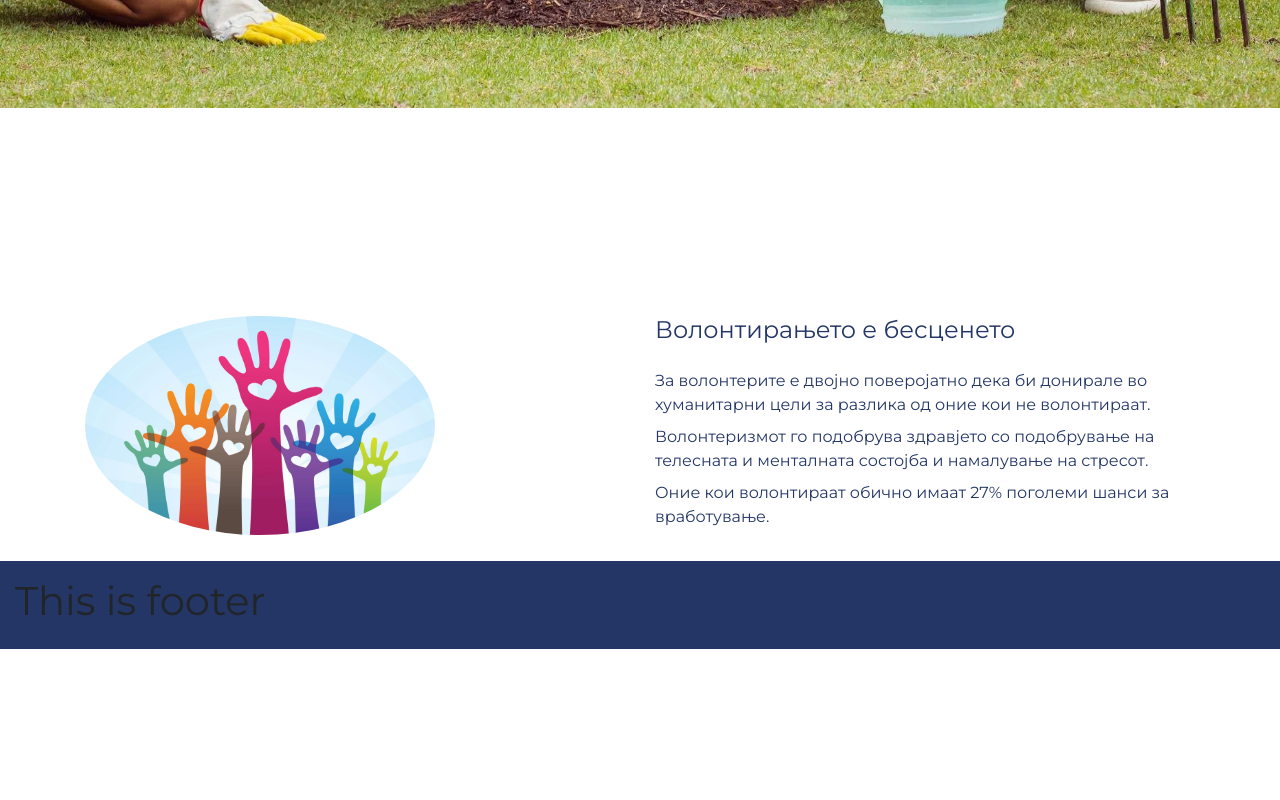
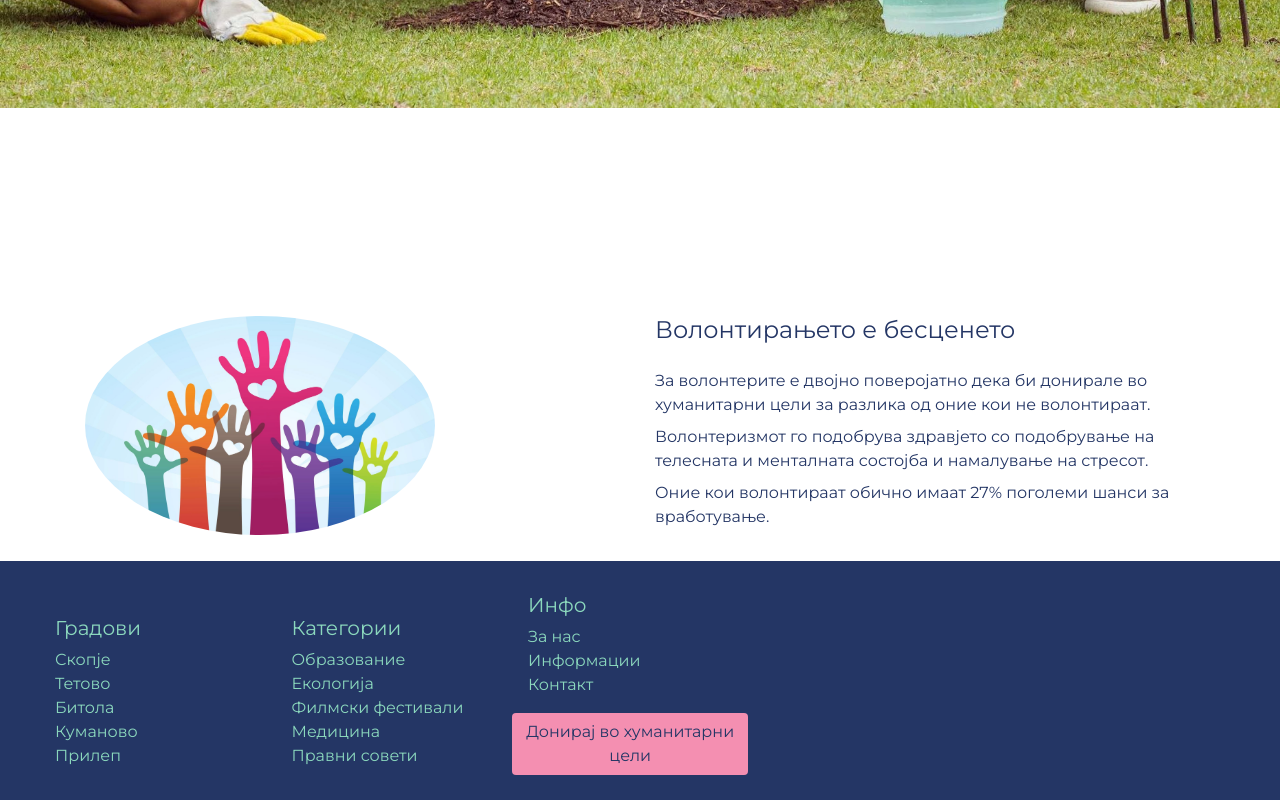
Before and after one commit to AngelaMurgoska/DigitVolunteeringApp, a React (Create React App) app: page / in a window 1280 px wide. Shown: the part 770-1570 px from the top of the page. Before the commit the page ends 1419 px from the top, so only its background shows below. Built offline with nearby package versions, Linux system fonts and the light colour scheme.

Commit message:
Footer Links added

```diff
--- a/src/components/Footer.js
+++ b/src/components/Footer.js
@@ -1,12 +1,19 @@
 import React, {Component} from 'react';
 import '../../node_modules/bootstrap/dist/css/bootstrap.min.css';
 import './Footer.css'
+import FooterLinks from "./FooterLinks/FooterLinks";
 
 class Footer extends Component {
     render(){
         return (
             <div className={"container-fluid footer-bg py-3 mt-4"}>
-                <h1>This is footer</h1>
+                <div className={"row"}>
+                    <div className={"col-7"}>
+                        <FooterLinks/>
+                    </div>
+                    <div className={"col"}>
+                    </div>
+                </div>
             </div>
         );
     }
--- /dev/null
+++ b/src/components/FooterLinks/FooterLinks.css
@@ -0,0 +1,28 @@
+.links-display{
+    display: inline-block;
+    width: 33%;
+}
+
+.ul-links{
+    list-style-type: none;
+    color: #8bd8bd;
+    font-size: 1em;
+}
+
+.li-item:hover{
+    color: #028695;
+    cursor: pointer;
+}
+
+.active-pink-btn{
+    background: #f48fb1;
+}
+
+.btn-text{
+    color: #243665;
+    cursor: pointer;
+}
+
+.btn-footer-link{
+    text-align: center;
+}
--- /dev/null
+++ b/src/components/FooterLinks/FooterLinks.js
@@ -0,0 +1,43 @@
+import React, {Component} from 'react';
+import '../../../node_modules/bootstrap/dist/css/bootstrap.min.css';
+import './FooterLinks.css'
+
+class FooterLinks extends Component {
+    render(){
+        return (
+            <div className={"pt-3"}>
+             <div className={"links-display"}>
+                 <ul className={"ul-links"}>
+                     <li className={"h5"}>Градови</li>
+                     <li className={"li-item"}>Скопје</li>
+                     <li className={"li-item"}>Тетово</li>
+                     <li className={"li-item"}>Битола</li>
+                     <li className={"li-item"}>Куманово</li>
+                     <li className={"li-item"}>Прилеп</li>
+                 </ul>
+             </div>
+             <div className={"links-display"}>
+                 <ul className={"ul-links"}>
+                     <li className={"h5"}>Категории</li>
+                     <li className={"li-item"}>Образование</li>
+                     <li className={"li-item"}>Екологија</li>
+                     <li className={"li-item"}>Филмски фестивали</li>
+                     <li className={"li-item"}>Медицина</li>
+                     <li className={"li-item"}>Правни совети</li>
+                 </ul>
+             </div>
+             <div className={"links-display"}>
+                 <ul className={"ul-links"}>
+                     <li className={"h5"}>Инфо</li>
+                     <li className={"li-item"}>За нас</li>
+                     <li className={"li-item"}>Информации</li>
+                     <li className={"li-item"}>Контакт</li>
+                 </ul>
+                 <button className={"btn-footer-link ml-4 btn btn-block active-pink-btn btn-text"}>Донирај во хуманитарни цели</button>
+             </div>
+            </div>
+        );
+    }
+}
+
+export default FooterLinks;
--- a/src/components/Menu/Menu.css
+++ b/src/components/Menu/Menu.css
@@ -18,3 +18,7 @@
 .li-menu-padding{
     padding-left: 15px;
 }
+
+.nav-link:hover{
+    color:#028695;
+}
--- a/src/components/SearchBar/SearchBar.js
+++ b/src/components/SearchBar/SearchBar.js
@@ -9,7 +9,7 @@ class SearchBar extends Component {
                 <h1 className={"pb-4 h1-color mt-4"}>Поврзи се со настаните кои се случуваат наоколу</h1>
                 <div className="active-pink-3 active-pink-4 mb-4 pt-4 d-flex">
                     <input className={"form-control mr-1"} type="text" placeholder="Пребарај настани" aria-label="Search" />
-                    <button className={"btn btn-rounded active-pink-btn"}>Пребарај</button>
+                    <button className={"btn btn-rounded active-pink-btn ml-2"}>Пребарај</button>
                 </div>
             </div>
         );
```
